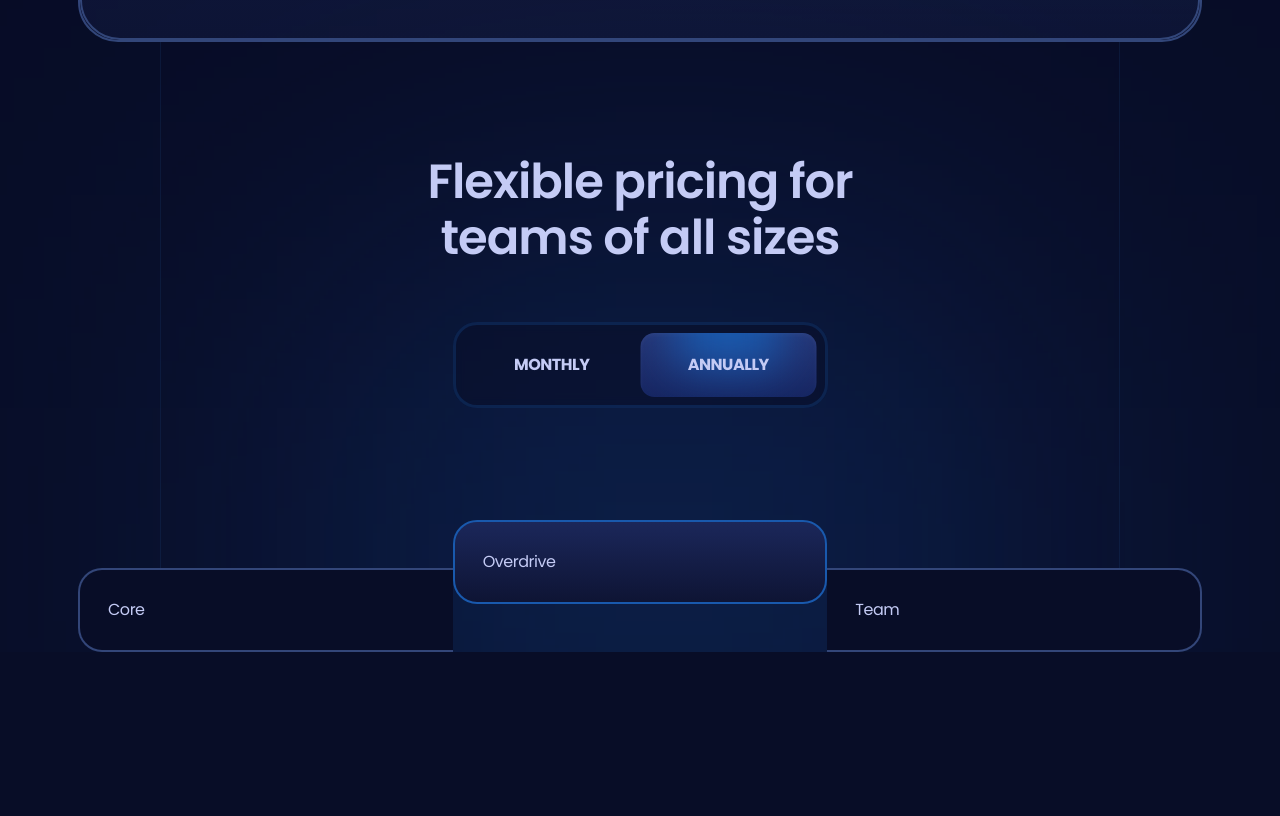
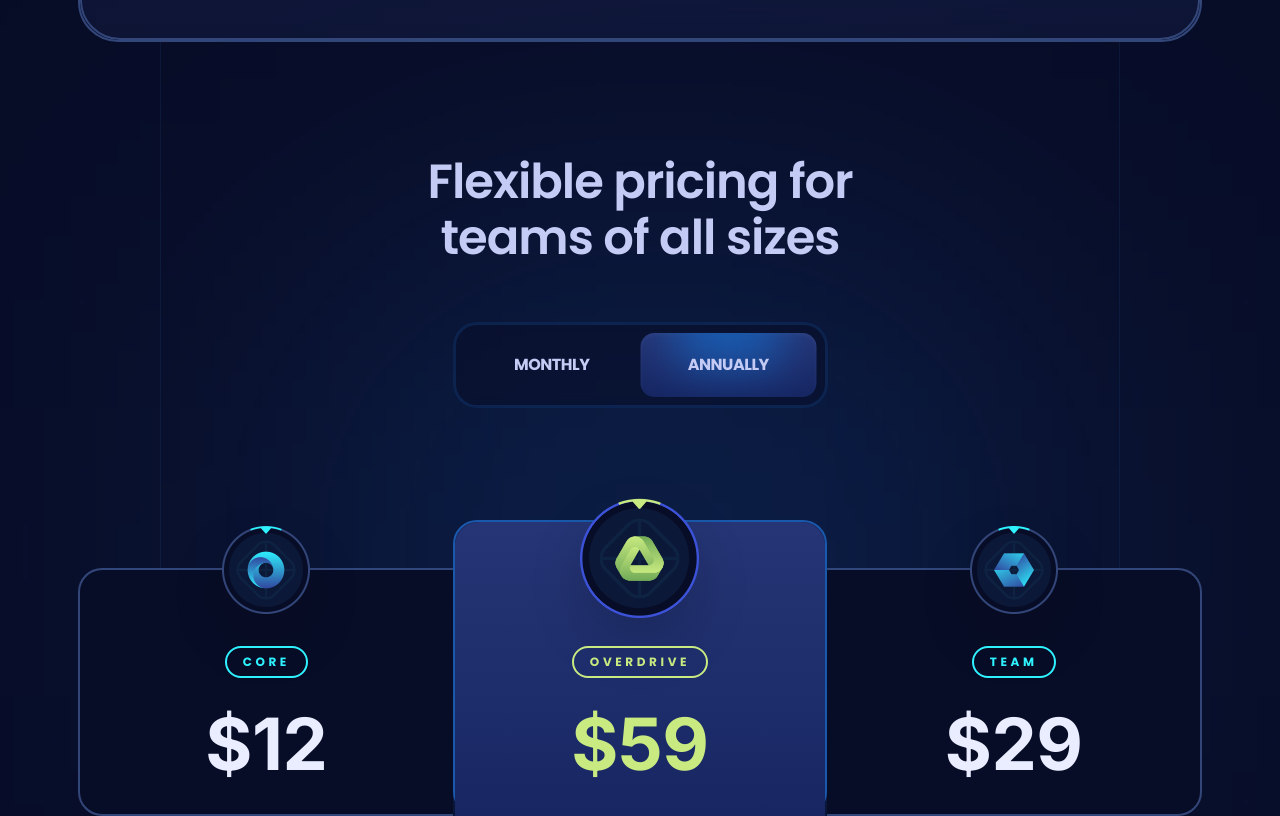
Before and after one commit to Sookyoung-Park/Saas-App-Landing-Page, a React (Vite) app in the folder saas-app-landing-page/: page / in a window 1280 px wide. Shown: the part 1762-2578 px from the top of the page. Before the commit the page ends 2414 px from the top, so only its background shows below. Built offline with nearby package versions, Linux system fonts and the light colour scheme.

Commit message:
complete pricing count up anim

```diff
--- a/saas-app-landing-page/package.json
+++ b/saas-app-landing-page/package.json
@@ -12,6 +12,7 @@
   "dependencies": {
     "clsx": "^2.1.1",
     "react": "^18.3.1",
+    "react-countup": "^6.5.3",
     "react-dom": "^18.3.1",
     "react-scroll": "^1.9.0"
   },
--- a/saas-app-landing-page/src/sections/Pricing.jsx
+++ b/saas-app-landing-page/src/sections/Pricing.jsx
@@ -2,6 +2,7 @@
 import React, {useState} from 'react'
 import {Element} from 'react-scroll'
 import { plans } from '../constants'
+import CountUp from 'react-countup'
 
 const Pricing = () => {
   const [monthly, setMonthly]= useState(false)
@@ -38,9 +39,43 @@
             {plans.map((plan, index)=>(
               <div
               key={plan.id}
-              className="pricing-plan_first pricing-plan_last pricing-plan_odd pricing-plan_even relative border-2 p-7 max-xl:min-w-80 max-lg:rounded-3xl xl:w-[calc(33.33%+2px)]"
-              >
-                {plan.title}
+              className="pricing-plan_first pricing-plan_last pricing-plan_odd pricing-plan_even relative border-2 p-7 max-xl:min-w-80 max-lg:rounded-3xl xl:w-[calc(33.33%+2px)]">
+                {index===1 &&
+                  (<div className='g4 absolute h-330 top-0 left-0 right-0 z-1 rounded-tl-3xl rounded-tr-3xl'/>
+                )}
+
+                <div
+                className={clsx('absolute left-0 right-0 z-2 flex items-center justify-center',
+              index === 1 ? "-top-6":"-top6 xl:-top-11")}
+                >
+                  <img
+                  src={plan.logo}
+                  alt={plan.title}
+                  className={clsx('object-contain drop-shadow-2xl', index ===1 ? "size-[120px]":"size-[88px]")}
+                  />
+
+                </div>
+
+                <div className={clsx('realtive flex flex-col items-center', index ===1 ? 'pt-24':'pt-12')}>
+                  <div className={clsx('small-2 rounded-20 border-2 relative z-2 px-4 py-1.5 mx-auto mb-6 uppercase',
+                  index === 1 ? 'border-p3 text-p3':'border-p1 text-p1')}>
+                    {plan.title}
+                  </div>
+
+                  <div className='relative z-2 items-center justify-center'>
+                    <div className={clsx("h-num flex items-start",index === 1 ? 'text-p3' : 'text-p4')}>
+                      $ <CountUp
+                      start={plan.priceMonthly}
+                      end={monthly ? plan.priceMonthly : plan.priceYearly}
+                      duration={0.4}
+                      useEasing={false}
+                      preserveValue
+                      />
+                    </div>
+                  </div>
+                </div>
+
+
               </div>
             ))}
           </div>
```
Also changed, not shown: 1 other file (tests, documents, lock files or other folders).
